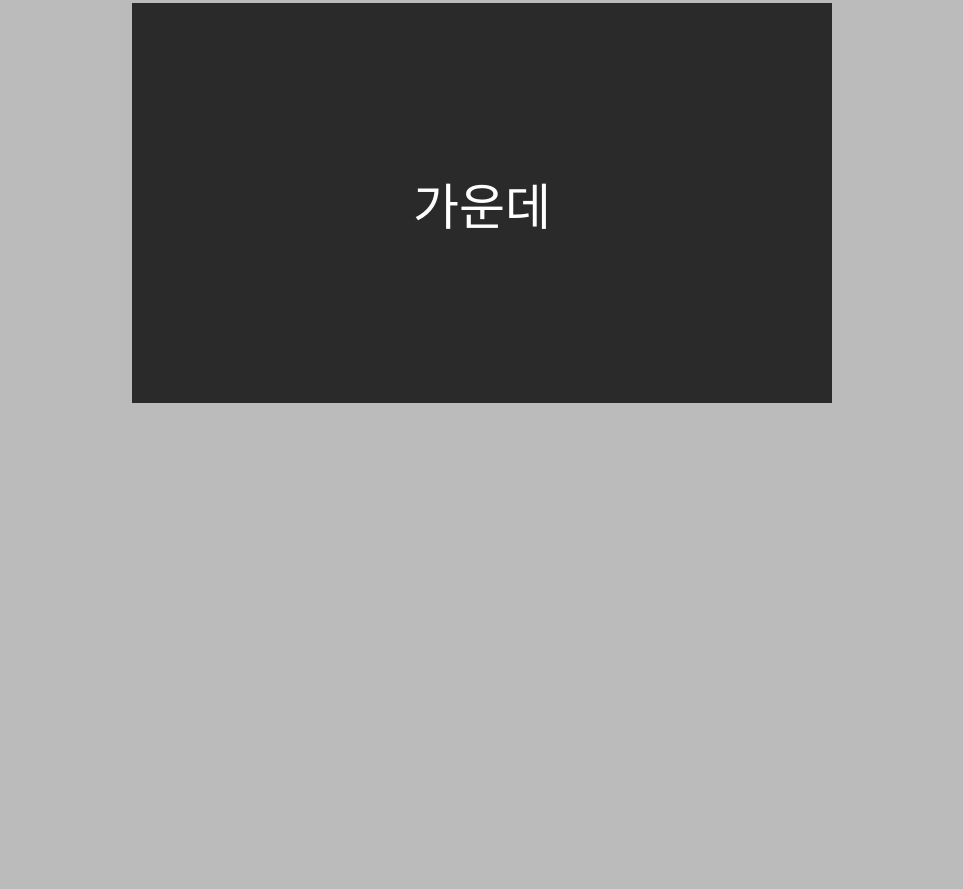
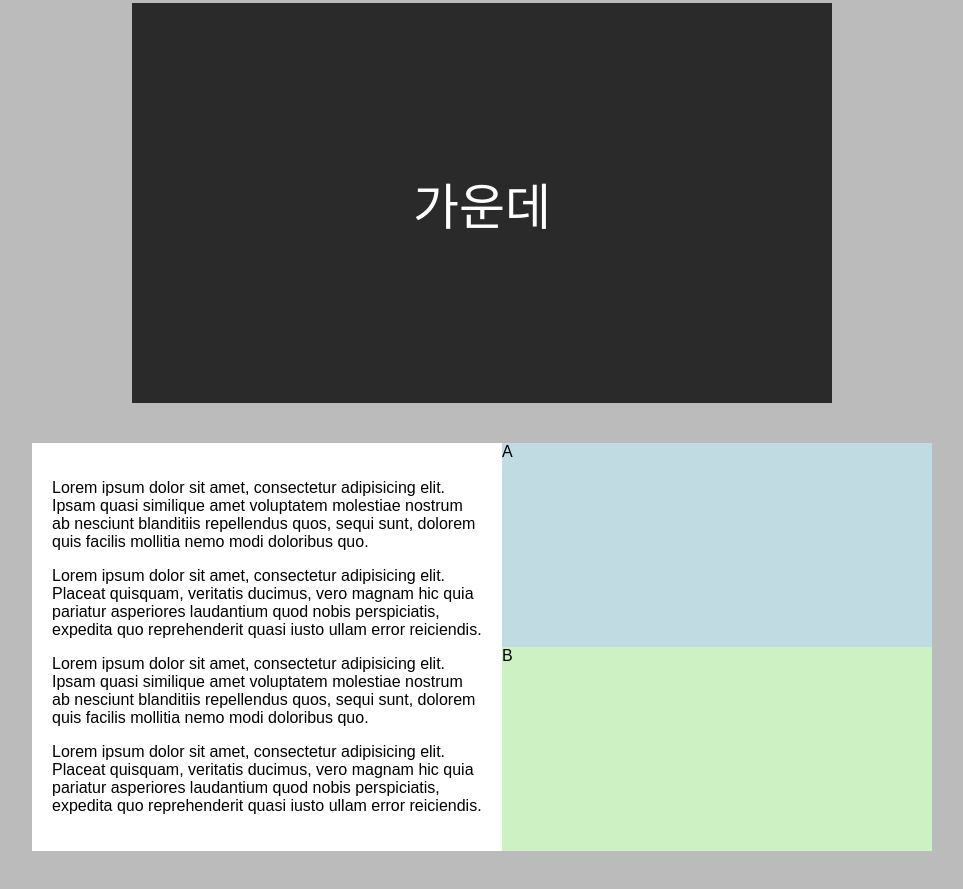
Before and after one commit to sonyuyoung/WEB_HTML-CSS, a plain HTML site: page 10.flex/실습.html in a window 1280 px wide. Shown: the part 1239-2128 px from the top of the page, without its empty margins (158-1121 px from the left). Before the commit the page ends 1782 px from the top, so only its background shows below. Drawn offline with Linux system fonts and the light colour scheme.

Commit message:
플렉스2개

```diff
--- a/10.flex/실습.html
+++ b/10.flex/실습.html
@@ -139,6 +139,34 @@
         font-size: 50px;
         margin: auto;
       }
+      /* sixth example */
+      .equal-height-container {
+        max-width: 900px;
+        margin: 0 auto;
+        display: flex;
+      }
+
+      .first {
+        background-color: #fff;
+        padding: 20px;
+        flex: 1;
+      }
+
+      .second {
+        background-color: yellow;
+        flex: 1;
+        display: flex;
+        flex-direction: column;
+      }
+
+      .second-a {
+        background-color: #c0dbe2;
+        flex: 1;
+      }
+      .second-b {
+        background-color: #cdf1c3;
+        flex: 1;
+      }
     </style>
   </head>
   <body>
@@ -243,5 +271,40 @@
     <div class="banner">
       <div class="center-me">가운데</div>
     </div>
+
+    <!-- sixth example -->
+    <div class="equal-height-container">
+      <div class="first">
+        <p>
+          Lorem ipsum dolor sit amet, consectetur adipisicing elit. Ipsam quasi
+          similique amet voluptatem molestiae nostrum ab nesciunt blanditiis
+          repellendus quos, sequi sunt, dolorem quis facilis mollitia nemo modi
+          doloribus quo.
+        </p>
+        <p>
+          Lorem ipsum dolor sit amet, consectetur adipisicing elit. Placeat
+          quisquam, veritatis ducimus, vero magnam hic quia pariatur asperiores
+          laudantium quod nobis perspiciatis, expedita quo reprehenderit quasi
+          iusto ullam error reiciendis.
+        </p>
+        <p>
+          Lorem ipsum dolor sit amet, consectetur adipisicing elit. Ipsam quasi
+          similique amet voluptatem molestiae nostrum ab nesciunt blanditiis
+          repellendus quos, sequi sunt, dolorem quis facilis mollitia nemo modi
+          doloribus quo.
+        </p>
+        <p>
+          Lorem ipsum dolor sit amet, consectetur adipisicing elit. Placeat
+          quisquam, veritatis ducimus, vero magnam hic quia pariatur asperiores
+          laudantium quod nobis perspiciatis, expedita quo reprehenderit quasi
+          iusto ullam error reiciendis.
+        </p>
+      </div>
+
+      <div class="second">
+        <div class="second-a">A</div>
+        <div class="second-b">B</div>
+      </div>
+    </div>
   </body>
 </html>
```
